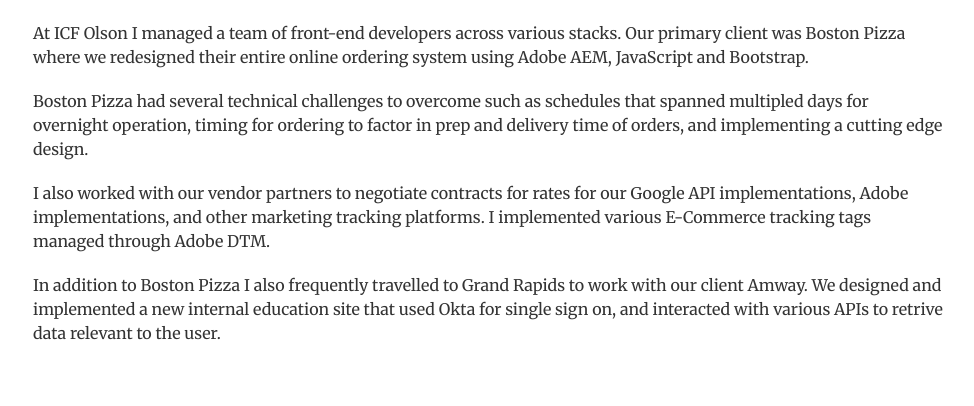
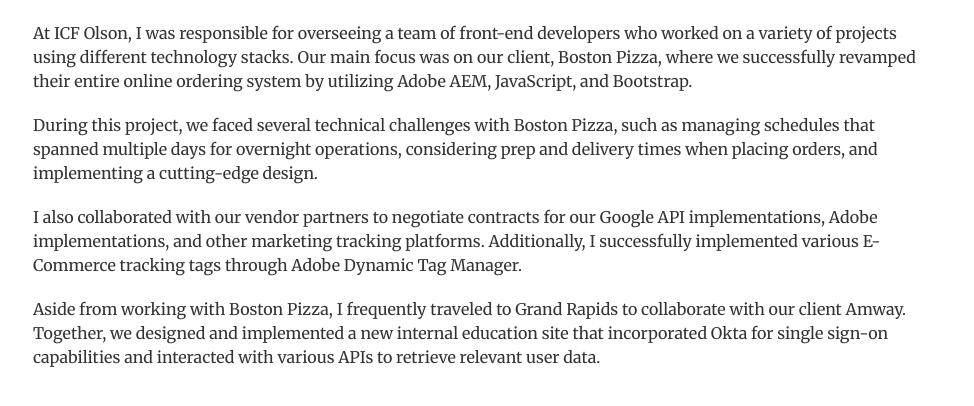
Before and after one commit to James-Wilkinson-git/james-wilkinson-git.github.io, a Jekyll site: the page built from _posts/2018-10-01-icfolson.html, in a window 1280 px wide, cut to the strip 319-725 px from the top of the page. Shown: the whole strip, without its empty margins (152-1126 px from the left). Built offline with Jekyll 4.4.1, drawn with Linux system fonts in a browser that asks for light colours.

Commit message:
Update 2018-10-01-icfolson.html

```diff
--- a/_posts/2018-10-01-icfolson.html
+++ b/_posts/2018-10-01-icfolson.html
@@ -4,7 +4,7 @@
 cat: Web Development, Management
 img: /img/posts/bostonpizza.png
 ---
-<p>At ICF Olson I managed a team of front-end developers across various stacks. Our primary client was Boston Pizza where we redesigned their entire online ordering system using Adobe AEM, JavaScript and Bootstrap.</p>
-<p>Boston Pizza had several technical challenges to overcome such as schedules that spanned multipled days for overnight operation, timing for ordering to factor in prep and delivery time of orders, and implementing a cutting edge design.</p>
-<p>I also worked with our vendor partners to negotiate contracts for rates for our Google API implementations, Adobe implementations, and other marketing tracking platforms. I implemented various E-Commerce tracking tags managed through Adobe DTM.</p>
-<p>In addition to Boston Pizza I also frequently travelled to Grand Rapids to work with our client Amway. We designed and implemented a new internal education site that used Okta for single sign on, and interacted with various APIs to retrive data relevant to the user. </p>
+<p>At ICF Olson, I was responsible for overseeing a team of front-end developers who worked on a variety of projects using different technology stacks. Our main focus was on our client, Boston Pizza, where we successfully revamped their entire online ordering system by utilizing Adobe AEM, JavaScript, and Bootstrap.</p>
+<p>During this project, we faced several technical challenges with Boston Pizza, such as managing schedules that spanned multiple days for overnight operations, considering prep and delivery times when placing orders, and implementing a cutting-edge design.</p>
+<p>I also collaborated with our vendor partners to negotiate contracts for our Google API implementations, Adobe implementations, and other marketing tracking platforms. Additionally, I successfully implemented various E-Commerce tracking tags through Adobe Dynamic Tag Manager.</p>
+<p>Aside from working with Boston Pizza, I frequently traveled to Grand Rapids to collaborate with our client Amway. Together, we designed and implemented a new internal education site that incorporated Okta for single sign-on capabilities and interacted with various APIs to retrieve relevant user data.</p>
```
